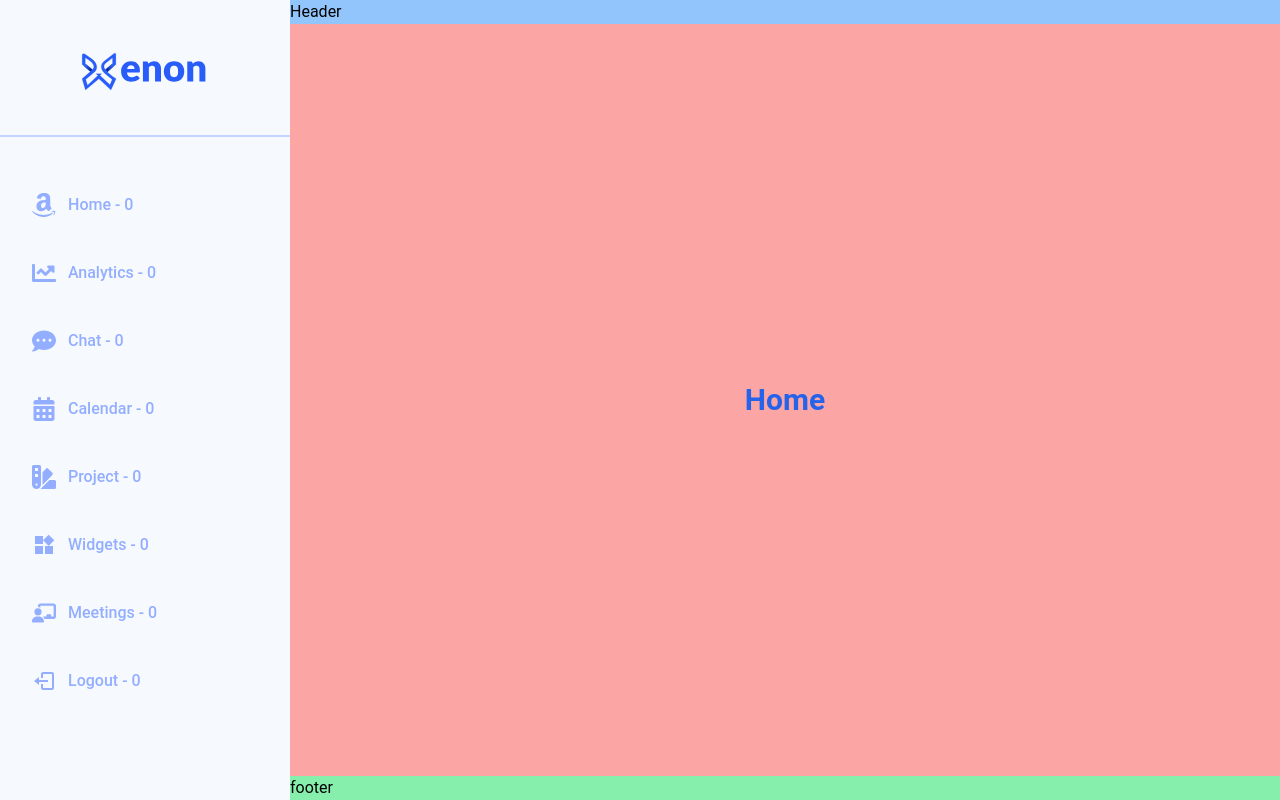
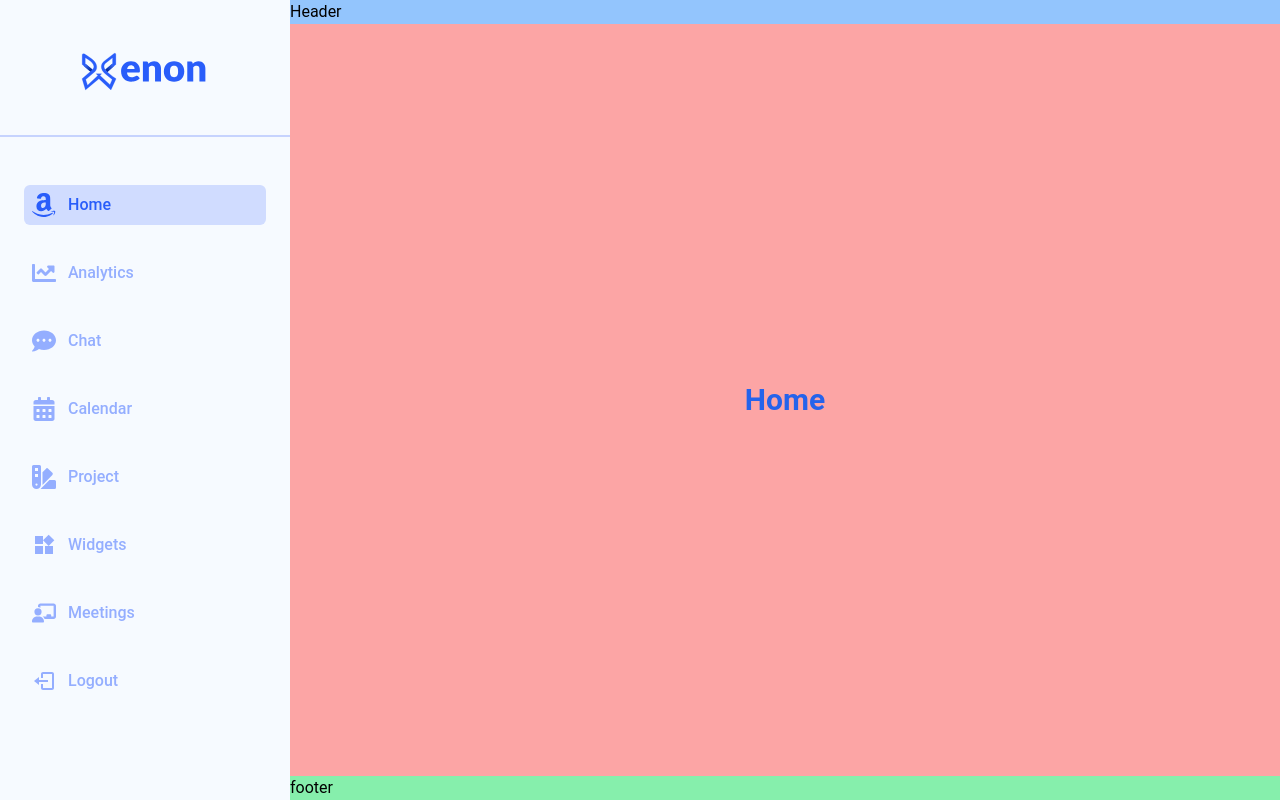
Before and after one commit to jonmid/admin-ucc-2024, a React (Vite) app: page / in a window 1280 px wide. Built offline with nearby package versions, Linux system fonts and the light colour scheme.

Commit message:
[add] config select menu with status

```diff
--- a/src/app/components/navbar.tsx
+++ b/src/app/components/navbar.tsx
@@ -10,27 +10,35 @@ const Navbar = () => {
       <aside className='flex items-center justify-center py-11 border-b-2 border-app-border'>
         <a href='#'>
           <img
-            src={dataNavbar().logo.icon}
-            alt={dataNavbar().logo.title}
+            src={dataNavbar(navbarItemActive).logo.icon}
+            alt={dataNavbar(navbarItemActive).logo.title}
             className='w-32'
           />
         </a>
       </aside>
 
       <ul className='flex flex-col gap-y-7 py-12 overflow-scroll'>
-        {dataNavbar().nav.map((item) => (
+        {dataNavbar(navbarItemActive).nav.map((item) => (
           <NavLink
             key={item.id}
             to={item.to}
-            className='flex flex-row items-center mx-6 p-2 text-2xl rounded-md text-app-shade-5 hover:bg-app-shade-6 hover:text-app-primary transition ease-in duration-200'
+            className={`flex flex-row items-center mx-6 p-2 text-2xl rounded-md ${
+              navbarItemActive == item.id
+                ? 'bg-app-shade-6'
+                : 'hover:bg-app-shade-6'
+            }  hover:text-app-primary transition ease-in duration-200`}
             onClick={() => {
               selectedItemNavbar(item.id);
             }}
           >
             {item.icon}
 
-            <span className={`ml-3 text-base font-medium`}>
-              {item.title} - {navbarItemActive}
+            <span
+              className={`ml-3 text-base font-medium text-app-${
+                navbarItemActive == item.id ? 'primary' : 'shade-5'
+              }`}
+            >
+              {item.title}
             </span>
           </NavLink>
         ))}
--- a/src/app/data/data.tsx
+++ b/src/app/data/data.tsx
@@ -25,8 +25,8 @@ type NavbarType = {
   nav: NavItemType[];
 };
 
-export const dataNavbar = (): NavbarType => ({
-  // export const dataNavbar = (navItem: number): NavbarType => ({
+// export const dataNavbar = (): NavbarType => ({
+export const dataNavbar = (navItem: number): NavbarType => ({
   logo: {
     title: 'xenon',
     icon: iconLogo,
@@ -35,50 +35,81 @@ export const dataNavbar = (): NavbarType => ({
     {
       id: 1,
       title: 'Home',
-      // icon: <FaHome className={navItem === 1 ? 'text-app-primary' : 'text-app-shade-5'}/>,
-      icon: <BsAmazon />,
+      icon: (
+        <BsAmazon
+          className={navItem === 1 ? 'text-app-primary' : 'text-app-shade-5'}
+        />
+      ),
       to: '/',
     },
     {
       id: 2,
       title: 'Analytics',
-      icon: <FaChartLine />,
+      icon: (
+        <FaChartLine
+          className={navItem === 2 ? 'text-app-primary' : 'text-app-shade-5'}
+        />
+      ),
       to: '/analytics',
     },
     {
       id: 3,
       title: 'Chat',
-      icon: <FaCommentDots />,
+      icon: (
+        <FaCommentDots
+          className={navItem === 3 ? 'text-app-primary' : 'text-app-shade-5'}
+        />
+      ),
       to: '/chat',
     },
     {
       id: 4,
       title: 'Calendar',
-      icon: <FaCalendarAlt />,
+      icon: (
+        <FaCalendarAlt
+          className={navItem === 4 ? 'text-app-primary' : 'text-app-shade-5'}
+        />
+      ),
       to: '/calendar',
     },
     {
       id: 5,
       title: 'Project',
-      icon: <FaSwatchbook />,
+      icon: (
+        <FaSwatchbook
+          className={navItem === 5 ? 'text-app-primary' : 'text-app-shade-5'}
+        />
+      ),
       to: '/project',
     },
     {
       id: 6,
       title: 'Widgets',
-      icon: <MdWidgets />,
+      icon: (
+        <MdWidgets
+          className={navItem === 6 ? 'text-app-primary' : 'text-app-shade-5'}
+        />
+      ),
       to: '/widgets',
     },
     {
       id: 7,
       title: 'Meetings',
-      icon: <FaChalkboardUser />,
+      icon: (
+        <FaChalkboardUser
+          className={navItem === 7 ? 'text-app-primary' : 'text-app-shade-5'}
+        />
+      ),
       to: '/meetings',
     },
     {
       id: 8,
       title: 'Logout',
-      icon: <BiLogOut />,
+      icon: (
+        <BiLogOut
+          className={navItem === 8 ? 'text-app-primary' : 'text-app-shade-5'}
+        />
+      ),
       to: '/logout',
     },
   ],
--- a/src/store/navbarStore.ts
+++ b/src/store/navbarStore.ts
@@ -6,7 +6,7 @@ interface NavbarState {
 }
 
 export const useNavbarStore = create<NavbarState>((set) => ({
-  navbarItemActive: 0,
+  navbarItemActive: 1,
   selectedItemNavbar: (navItem: number) => {
     set({ navbarItemActive: navItem });
   },
```
